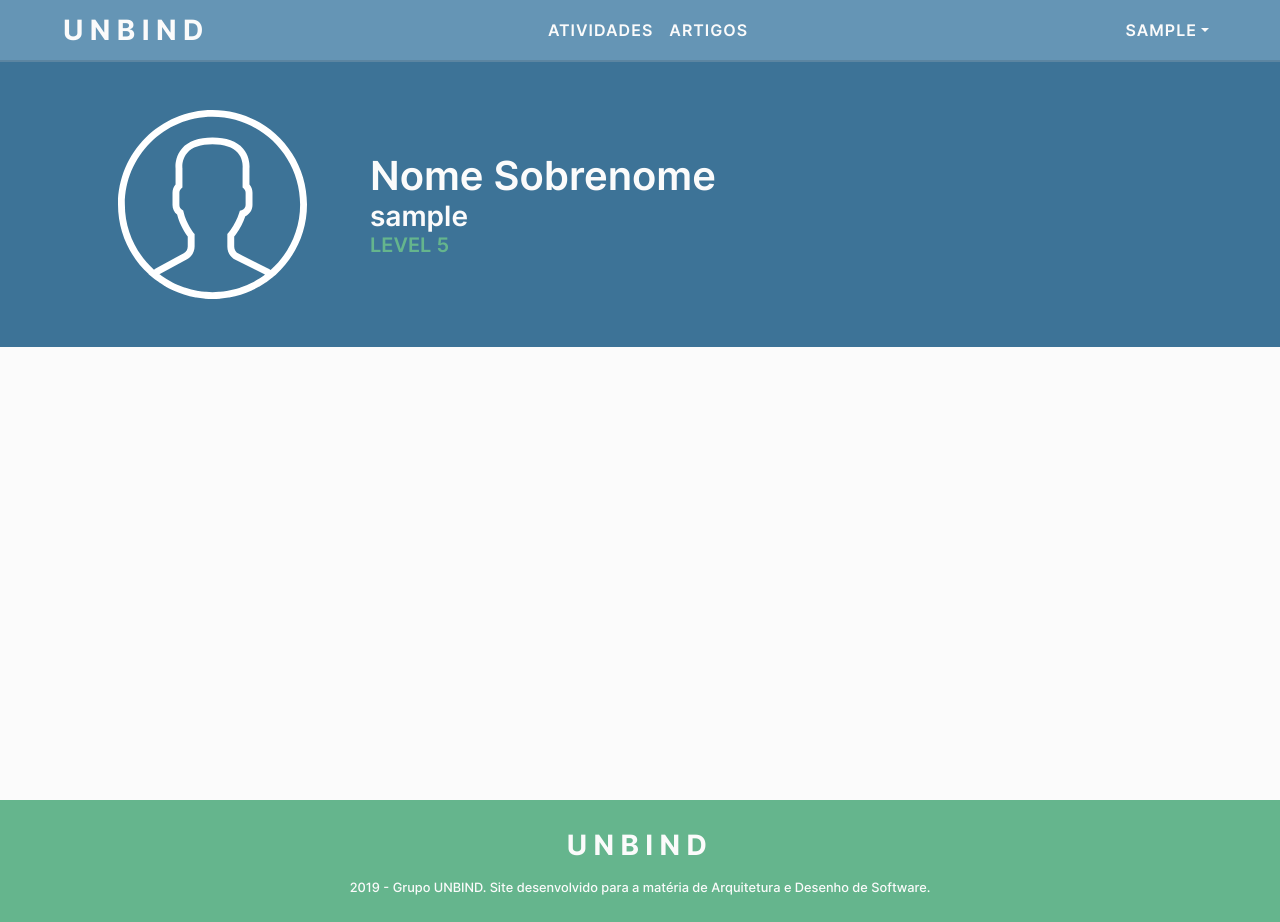
After one commit to ads-unbind/unbind, a Django app: page /profile/ in a window 1280 px wide. The commit adds this page. Run offline with Django 3.2, Linux system fonts and the light colour scheme; the visitor is signed in with stand-in values (Sample User, id 1); data comes from the database, SQL or seed files in the repository; some libraries are stand-ins or nearby versions.

Commit message:
Adiciona view perfil

```diff
--- a/src/static/css/style.css
+++ b/src/static/css/style.css
@@ -603,3 +603,14 @@ section.has-divider .container {
     border-bottom-right-radius: calc(0.625rem - 1px);
     object-fit: cover;
 }
+
+.dropdown-item {
+    text-transform: none;
+}
+
+
+/* Profile */
+
+.profile-header {
+    padding: 3rem 0;
+}
--- a/src/templates/base.html
+++ b/src/templates/base.html
@@ -38,11 +38,6 @@
                 <li class="nav-item">
                     <a class="nav-link" href="{% url 'artigo:listar_artigos' %}">Artigos</a>
                 </li>
-                {% if user.is_superuser %}
-                <li class="nav-item">
-                    <a class="nav-link" href="{% url 'admin:index' %}">Painel do Admin</a>
-                </li>
-                {% endif %}
             </ul>
         </div>
         <div class="col-2">
@@ -51,7 +46,10 @@
                     <div class="btn-group">
                         <a href class="nav-link dropdown-toggle" data-toggle="dropdown" aria-haspopup="true" aria-expanded="true">{{ usuario }}</a>
                         <div class="dropdown-menu dropdown-menu-right text-capitalize">
-                            <a class="dropdown-item" href="{% url 'update_user' %}">Atualizar conta</a>
+                            {% if user.is_superuser %}
+                            <a class="dropdown-item" href="{% url 'admin:index' %}">Painel do Admin</a>
+                            {% endif %}
+                            <a class="dropdown-item" href="{% url 'profile' %}">Ver perfil</a>
                             <a class="dropdown-item" href="{% url 'logout' %}">Sair</a>
                         </div>
                     </div>
--- /dev/null
+++ b/src/templates/profile.html
@@ -0,0 +1,32 @@
+{% extends "base.html" %} {% block title %}Perfil | UNBIND{% endblock %} {% block body %} {% load staticfiles %}
+
+<div class="min-vh-100">
+    <section class="bg-primary-dark after-nav pb-0">
+        <div class="d-flex container profile-header">
+            <div class="col-md-3 px-5 d-flex flex-column justify-content-center" style="fill: white">
+                <img class="svg" src="{% static 'icons/profile-image.svg' %}"></img>
+            </div>
+            <div class="col-md-9 d-flex flex-column justify-content-center">
+                <h1 class="profile-name-card text-light">Nome Sobrenome</h1>
+                <h3 class="profile-name-card text-light">{{ usuario }}</h3>
+                <h5 class="profile-level-card text-secondary">LEVEL 5</h5>
+            </div>
+        </div>
+    </section>
+</div>
+<footer class="py-4 bg-secondary">
+    <div class="container">
+        <div class="row mb-2 justify-content-center">
+            <div class="col-auto">
+                <a class="footer-brand unbind-brand text-light" href="{% url 'index' %}">UNBIND</a>
+            </div>
+        </div>
+        <div class="row justify-content-center text-center">
+            <div class="col-xl-10">
+                <small class="text-light">2019 - Grupo UNBIND. Site desenvolvido para a matéria de Arquitetura e Desenho de Software.</small>
+            </div>
+        </div>
+    </div>
+</footer>
+
+{% endblock %}
--- a/src/usuario/urls.py
+++ b/src/usuario/urls.py
@@ -1,7 +1,6 @@
 from django.urls import path, re_path
 from usuario import views
 
-# templates tagging
 # app_name = 'principal_app'
 
 urlpatterns = [
@@ -11,4 +10,5 @@ urlpatterns = [
     path('update_user/', views.update_user, name='update_user'),
     path('delete_user/', views.delete_user, name='delete_user'),
     path('change_password/', views.change_password, name='change_password'),
+    path('profile/', views.profile, name='profile'),
 ]
--- a/src/usuario/views.py
+++ b/src/usuario/views.py
@@ -1,4 +1,4 @@
-from django.shortcuts import render,redirect
+from django.shortcuts import render, redirect
 from usuario.forms import UsuarioForm, UsuarioUpdateForm
 from . import forms
 from usuario import models
@@ -11,7 +11,6 @@ from usuario.models import User
 
 from django.contrib.auth.forms import UserChangeForm, PasswordChangeForm
 from django.contrib.auth import update_session_auth_hash
-
 
 
 def register(request):
@@ -53,9 +52,10 @@ def logout(request):
         django_logout(request)
     return HttpResponseRedirect(reverse('index'))
 
+
 def questionario(request):
     context = {'error': ''}
-    return render(request,'questionario_user.html',context)
+    return render(request, 'questionario_user.html', context)
 
 
 def update_user(request):
@@ -71,7 +71,7 @@ def update_user(request):
             update_form.save()
             return HttpResponseRedirect(reverse('index'))
 
-        return render(request,'update_user.html',{'update_form':update_form,'usuario':usuario})
+        return render(request, 'update_user.html', {'update_form': update_form, 'usuario': usuario})
     else:
         return HttpResponseRedirect(reverse('index'))
 
@@ -89,6 +89,7 @@ def delete_user(request):
         return render(request, 'delete_user.html', {'usuario': usuario})
     else:
         return HttpResponseRedirect(reverse('index'))
+
 
 def change_password(request):
     user_atual = request.user
@@ -110,3 +111,16 @@ def change_password(request):
 
         args = {'form': form}
         return render(request, 'change_password.html', args)
+
+def profile(request):
+    user = request.user
+
+    if user.is_authenticated:
+        usuario = User.objects.get(id=user.id)
+
+        context = {'usuario': usuario}
+
+        return render(request, 'profile.html', context)
+
+    else:
+        return HttpResponseRedirect(reverse('index'))
```
